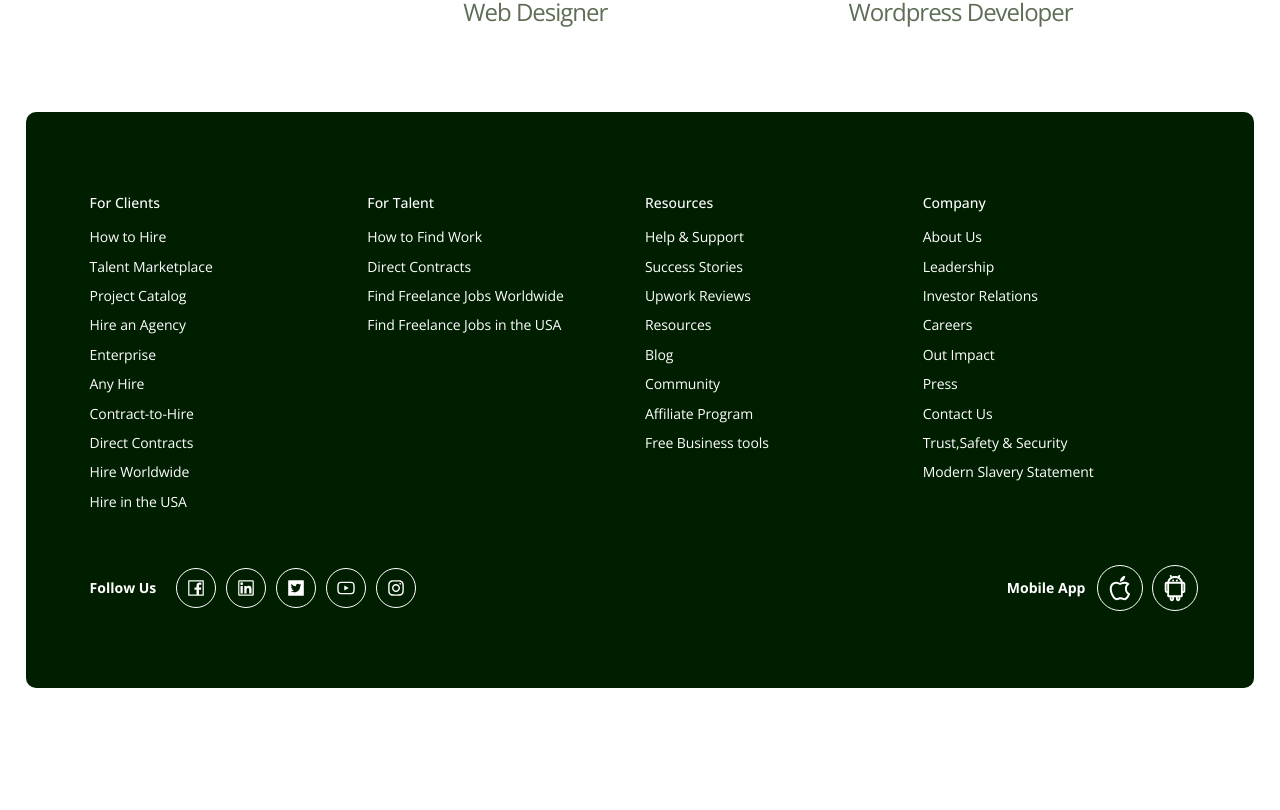
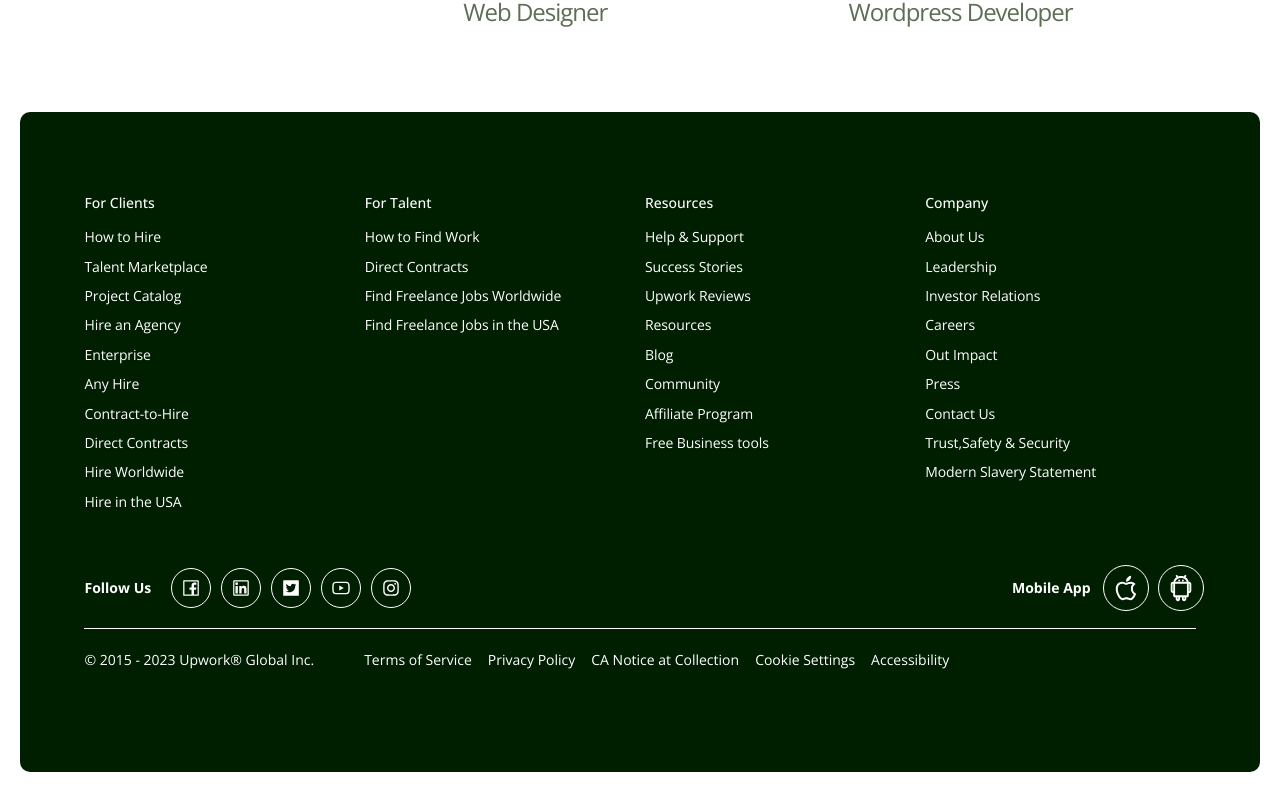
Before and after one commit to eduarf/upwork-c, a React (Vite) app: page / in a window 1280 px wide. Shown: the part 6134-6944 px from the top of the page. Before the commit the page ends 6862 px from the top, so only its background shows below. Built offline with nearby package versions, Linux system fonts and the light colour scheme.

Commit message:
footer styling and markup

```diff
--- a/data.jsx
+++ b/data.jsx
@@ -616,3 +616,26 @@
     icon: <AiOutlineInstagram />
   },
 ];
+
+export const footerBottomItems = [
+  {
+    id: nanoid(),
+    name: 'Terms of Service',
+  },
+  {
+    id: nanoid(),
+    name: 'Privacy Policy',
+  },
+  {
+    id: nanoid(),
+    name: 'CA Notice at Collection',
+  },
+  {
+    id: nanoid(),
+    name: 'Cookie Settings',
+  },
+  {
+    id: nanoid(),
+    name: 'Accessibility'
+  },
+];
--- a/src/components/footer/Footer.jsx
+++ b/src/components/footer/Footer.jsx
@@ -1,5 +1,5 @@
 import './Footer.scss';
-import { footerItems, followUsIcons } from '../../../data';
+import { footerItems, followUsIcons, footerBottomItems } from '../../../data';
 import FooterSubtitles from './FooterSubtitles/FooterSubtitles';
 import { AiOutlineApple, AiOutlineAndroid } from 'react-icons/ai';
 
@@ -34,7 +34,16 @@
             </div>
           </div>
         </div>
-        <div className="footer__bottom--copyright"></div>
+        <div className="footer__bottom--copyright">
+          <p>© 2015 - 2023 Upwork® Global Inc.</p>
+          <ul className='footer__bottom--copyright__list'>
+            {footerBottomItems.map((item) => {
+              return <li key={item.id}>
+                {item.name}
+              </li>
+            })}
+          </ul>
+        </div>
       </div>
     </div>
   )
--- a/src/components/footer/Footer.scss
+++ b/src/components/footer/Footer.scss
@@ -1,5 +1,5 @@
 .footer {
-  margin: 5vh 2vw;
+  margin: 5vh 1.6vw;
   padding: 10vh 5vw;
   background-color: rgb(0, 30, 0);
   color: var(--color-white);
@@ -20,6 +20,9 @@
     }
   }
   &__bottom {
+    display: flex;
+    flex-direction: column;
+    gap: 2rem;
     &--icons {
       display: flex;
       justify-content: space-between;
@@ -63,6 +66,28 @@
       }
     }
     &--copyright {
+      display: flex;
+      gap: 5rem;
+      border-top: 1px solid var(--color-white);
+      padding-top: 2rem;
+      margin-bottom: 2rem;
+      p {
+        font-size: 1.4rem;
+      }
+      &__list {
+        display: flex;
+        align-items: center;
+        gap: 1.6rem;
+        list-style-type: none;
+        li {
+          font-size: 1.4rem;
+          font-weight: 400;
+          cursor: pointer;
+          &:hover {
+            text-decoration: underline;
+          }
+        }
+      }
     }
   }
 }
```
